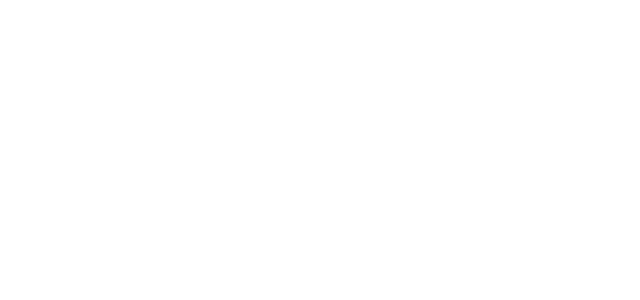
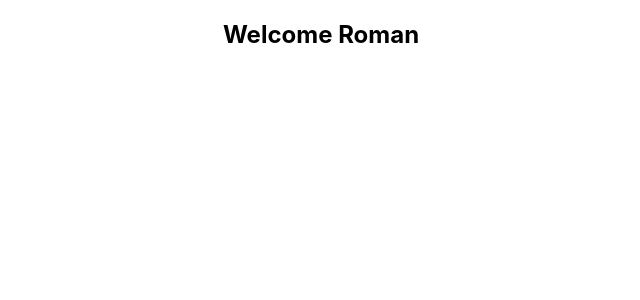
Before and after one commit to kutsen-rom/react-typescript, a React (Create React App) app: page / in a window 1280 px wide. Shown: the top 300 px of the page, without its empty margins (319-959 px from the left). Built offline with nearby package versions, Linux system fonts and the light colour scheme.

Commit message:
Complete exercise 3

```diff
--- a/src/App.tsx
+++ b/src/App.tsx
@@ -1,7 +1,12 @@
 import "./App.css";
+import Greeting from "./component/Greeting";
 
 function App() {
-  return <div className="App"></div>;
+  return (
+    <div className="App">
+      <Greeting name="Roman" />
+    </div>
+  );
 }
 
 export default App;
--- /dev/null
+++ b/src/component/Greeting.tsx
@@ -0,0 +1,11 @@
+type GreetProps = {
+    name: string
+}
+
+export default function Greeting({name}: GreetProps) {
+  return (
+    <div>
+      <h2>Welcome {name}</h2>
+    </div>
+  );
+}
```
